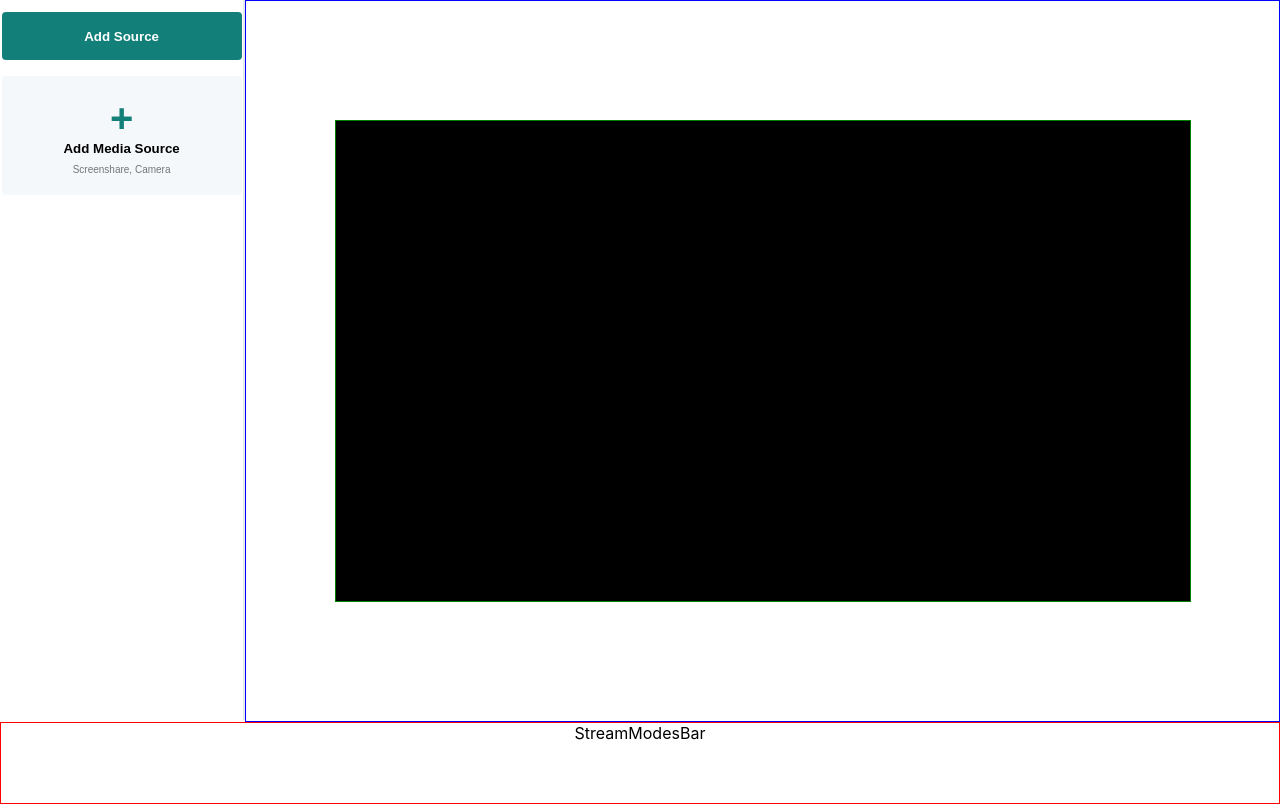
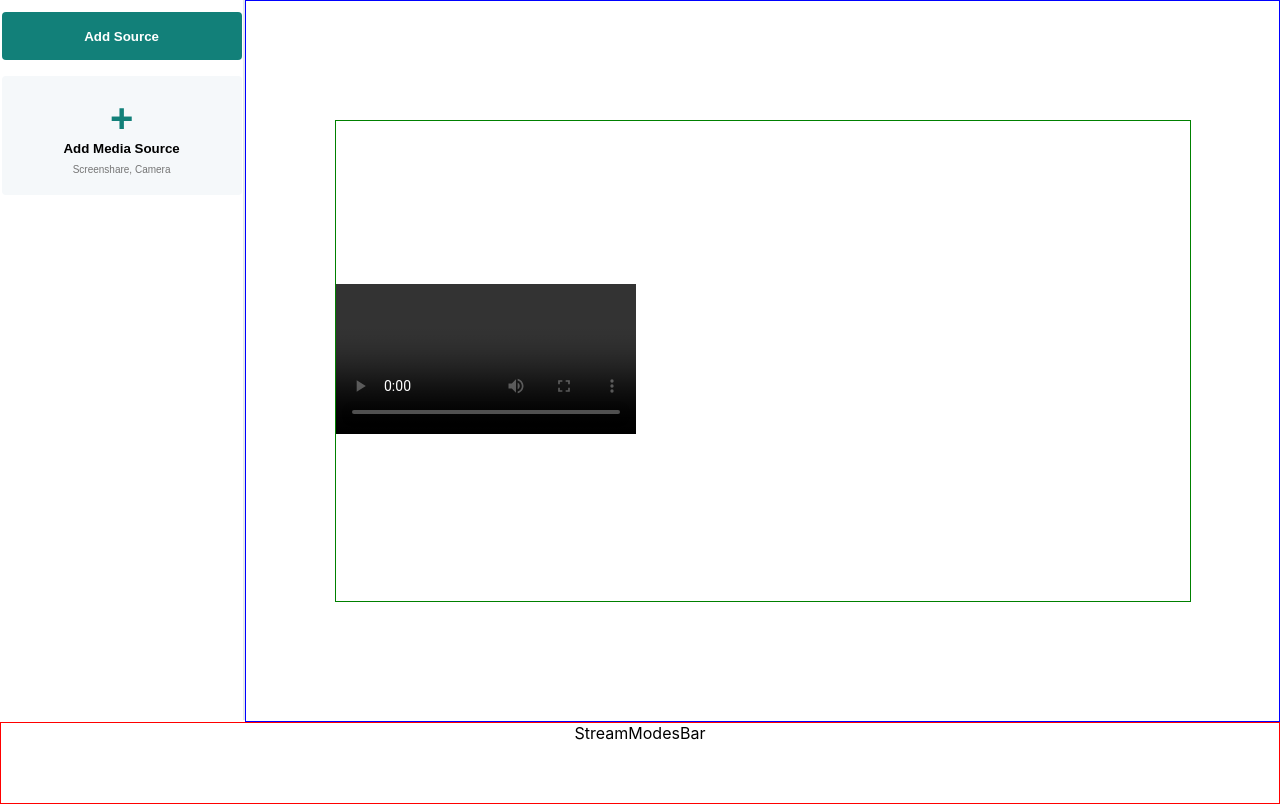
Before and after one commit to zdavidson/stream-labs-frontend-assignment, a React (Create React App) app: page / in a window 1280 px wide. Built offline with nearby package versions, Linux system fonts and the light colour scheme.

Commit message:
stream functioning

```diff
--- a/src/components/SourcesBar/AddMediaSource.js
+++ b/src/components/SourcesBar/AddMediaSource.js
@@ -11,7 +11,6 @@ const AddMediaSource = ({ text, color, addText, icon }) => {
         onClick={(e) => {
           e.preventDefault();
           toggleModal();
-          console.log("clicked");
         }}
       >
         <div className="icon">{icon}</div>
--- a/src/components/SourcesBar/MediaSource.js
+++ b/src/components/SourcesBar/MediaSource.js
@@ -1,5 +1,8 @@
 import "./MediaSource.scss";
-import { useScreenshare } from "../../context/CreateScreenshareContext";
+import {
+  useScreenshare,
+  useSetNewScreenshare,
+} from "../../context/CreateScreenshareContext";
 import { useVideoFeed } from "../../context/CreateVideoFeedContext";
 import { useModal } from "../../context/AddMediaModalContext";
 
@@ -7,30 +10,46 @@ const MediaSource = ({ title, text }) => {
   const createScreenshare = useScreenshare();
   const createVideoFeed = useVideoFeed();
   const toggleModal = useModal();
+  const setNewScreenshare = useSetNewScreenshare();
 
   // Media Stream
   const askForPermission = () => {
     const constraints = { audio: true, video: true };
 
-    navigator.mediaDevices
-      .getUserMedia(constraints)
-      .then((stream) => {
-        if (title === "Screenshare") {
+    if (title === "Screenshare") {
+      navigator.mediaDevices
+        .getUserMedia(constraints)
+        .then((stream) => {
+          const video = document.querySelector("video");
+          video.srcObject = stream;
+          video.onloadedmetadata = function (e) {
+            video.play();
+          };
+          setNewScreenshare(stream);
           createScreenshare();
           toggleModal();
-        }
+        })
+        .catch(function (err) {
+          /* handle the error */
+        });
+    }
 
-        if (title === "Video Feed") {
+    if (title === "Video Feed") {
+      navigator.mediaDevices
+        .getDisplayMedia(constraints)
+        .then((stream) => {
+          const video = document.querySelector("video");
+          video.srcObject = stream;
+          video.onloadedmetadata = function (e) {
+            video.play();
+          };
           createVideoFeed();
           toggleModal();
-        }
-
-        /// if screen add one image, if video add another
-        // then delay, then close modal
-      })
-      .catch(function (err) {
-        /* handle the error */
-      });
+        })
+        .catch(function (err) {
+          /* handle the error */
+        });
+    }
   };
 
   return (
--- a/src/components/StreamDisplay.js
+++ b/src/components/StreamDisplay.js
@@ -3,7 +3,9 @@ import "./StreamDisplay.scss";
 const StreamDisplay = () => {
   return (
     <div id="stream-display">
-      <div>StreamDisplay</div>
+      <div id="video-wrapper">
+        <video autoPlay controls></video>
+      </div>
     </div>
   );
 };
--- a/src/components/StreamDisplay.scss
+++ b/src/components/StreamDisplay.scss
@@ -6,5 +6,18 @@
   height: 480px;
   width: 854px;
   margin: 32px;
-  background-color: black;
+  // background-color: black;
+
+  display: flex;
+  align-items: center;
+
+  video {
+    max-width: 854px;
+    max-height: 480px;
+  }
 }
+
+// #video-wrapper {
+//   position: relative;
+//   padding-bottom: 56.25%;
+// }
--- a/src/context/CreateScreenshareContext.js
+++ b/src/context/CreateScreenshareContext.js
@@ -2,6 +2,8 @@ import React, { useContext, useState } from "react";
 
 export const CreateScreenshare = React.createContext();
 export const ShowCreateScreenshare = React.createContext();
+export const NewScreenshare = React.createContext();
+export const SetNewScreenshare = React.createContext();
 
 export const useScreenshare = () => {
   return useContext(CreateScreenshare);
@@ -11,8 +13,17 @@ export const useShowScreenshare = () => {
   return useContext(ShowCreateScreenshare);
 };
 
+export const useNewScreenshare = () => {
+  return useContext(NewScreenshare);
+};
+
+export const useSetNewScreenshare = () => {
+  return useContext(SetNewScreenshare);
+};
+
 export const ScreenshareProvider = ({ children }) => {
   const [showScreenshare, setShowScreenshare] = useState(false);
+  const [newScreenShare, setNewScreenshare] = useState("");
 
   const toggleScreenshare = () => {
     setShowScreenshare(!showScreenshare);
@@ -21,7 +32,11 @@ export const ScreenshareProvider = ({ children }) => {
   return (
     <CreateScreenshare.Provider value={toggleScreenshare}>
       <ShowCreateScreenshare.Provider value={showScreenshare}>
-        {children}
+        <NewScreenshare.Provider value={newScreenShare}>
+          <SetNewScreenshare.Provider value={setNewScreenshare}>
+            {children}
+          </SetNewScreenshare.Provider>
+        </NewScreenshare.Provider>
       </ShowCreateScreenshare.Provider>
     </CreateScreenshare.Provider>
   );
```
Also changed, not shown: src/App.js (+18 -0 lines).
